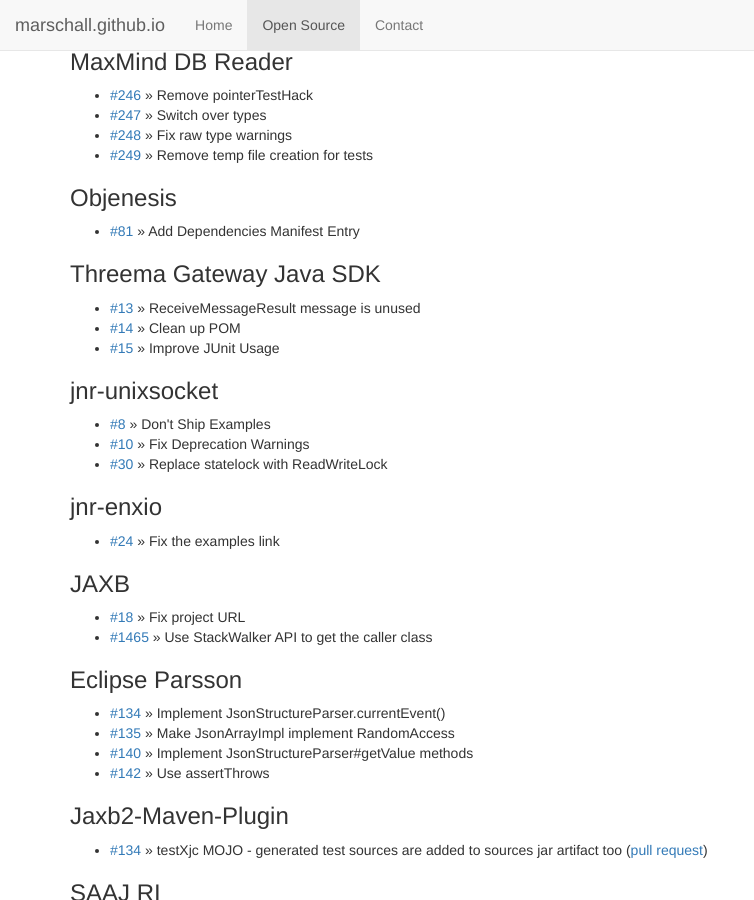
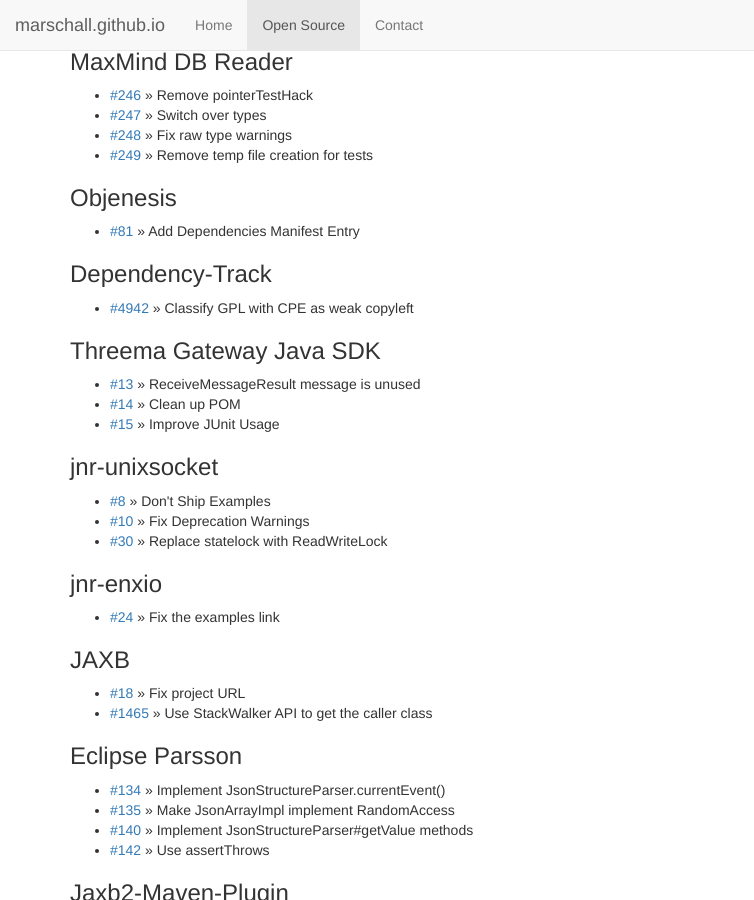
Before and after one commit to marschall/marschall.github.com, a Jekyll site: the page built from open-source.html, in a window 1280 px wide and 900 px high, scrolled down 12513 px. Shown: the whole window, without its empty margins (0-754 px from the left). Built offline with Jekyll 4.4.1, drawn with Linux system fonts in a browser that asks for light colours.

Commit message:
add DependencyTrack

```diff
--- a/open-source.html
+++ b/open-source.html
@@ -707,6 +707,10 @@
 <ul>
   <li><a href="https://github.com/easymock/objenesis/pull/81">#81</a> &raquo; Add Dependencies Manifest Entry</li>
 </ul>
+<h3>Dependency-Track</h3>
+<ul>
+  <li><a href="https://github.com/DependencyTrack/dependency-track/pull/4942">#4942</a> &raquo; Classify GPL with CPE as weak copyleft</li>
+</ul>
 <h3>Threema Gateway Java SDK</h3>
 <ul>
   <li><a href="https://github.com/simmac/threema-msgapi-sdk-java/pull/13">#13</a> &raquo; ReceiveMessageResult message is unused</li>
```
